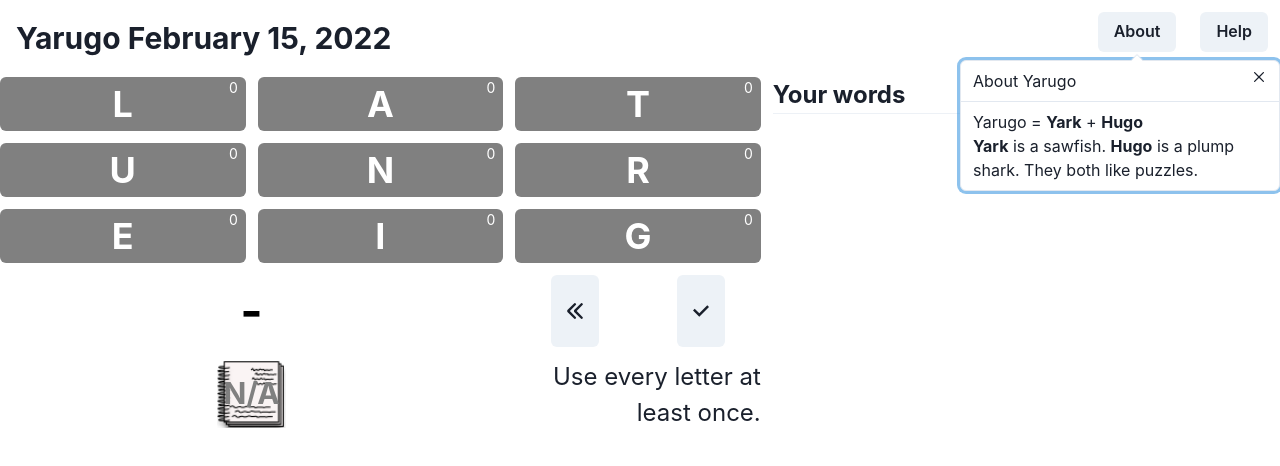
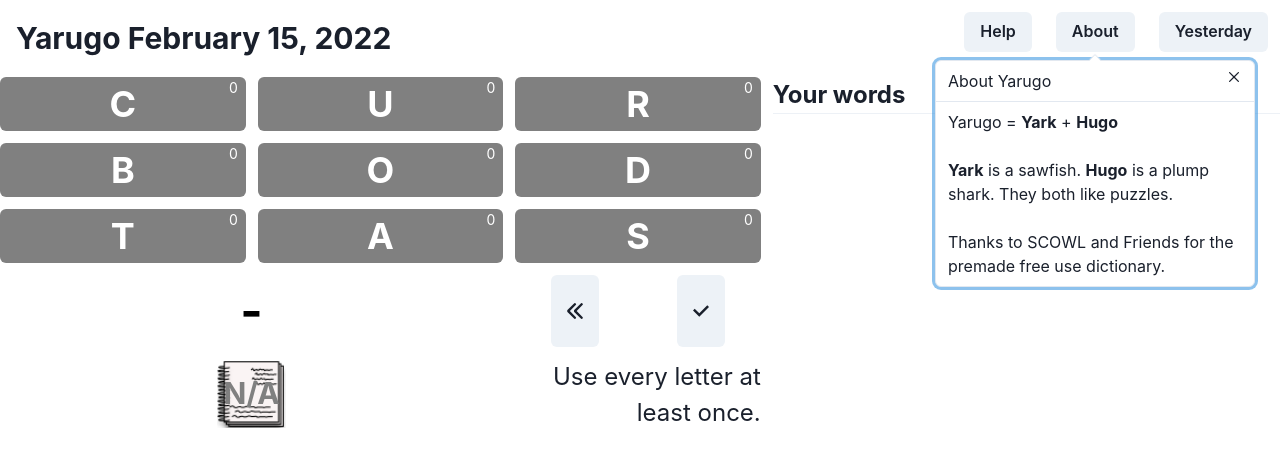
Before and after one commit to JonGoldberg/yarugo, a Next.js app: page /puzzle in a window 1280 px wide. Both pictures are taken after a click on the button "About". Shown: the top 466 px of the page. Built offline with nearby package versions, Linux system fonts and the light colour scheme.

Commit message:
Update the header and add 'yesterdays results'.

```diff
--- a/data/currentGame.json
+++ b/data/currentGame.json
@@ -1,4 +1,4 @@
 {
-  "puzzleIndex": 0,
+  "puzzleIndex": 1,
   "date": "February 15, 2022"
 }
--- a/pages/api/board.ts
+++ b/pages/api/board.ts
@@ -6,6 +6,8 @@
   return res.status(200).json({
     date: currentGame.date,
     board: puzzles[currentGame.puzzleIndex][0],
+    lastBoard: puzzles[currentGame.puzzleIndex-1][0],
+    lastYarugos: puzzles[currentGame.puzzleIndex-1][1],
   });
 }
 
--- /dev/null
+++ b/pages/api/dict.ts
@@ -0,0 +1,8 @@
+import { NextApiHandler } from "next";
+import words from "../../data/words/words.json";
+
+const dict: NextApiHandler = (req, res) => {
+  return res.status(200).json(words);
+}
+
+export default dict;
--- /dev/null
+++ b/pages/api/user/[id].ts
@@ -0,0 +1,15 @@
+import { NextApiHandler } from "next";
+import users from "../../../lib/data/users.json";
+
+const user: NextApiHandler = (req, res) => {
+  const { id } = req.query;
+  const userData = users.find(userObj => String(userObj.id) === String(id))
+
+  if (userData) {
+    res.status(200).json(userData);
+  } else {
+    res.status(404).send("No user found.");
+  }
+}
+
+export default user;
--- a/pages/puzzle/index.tsx
+++ b/pages/puzzle/index.tsx
@@ -30,7 +30,11 @@
 
   return (
     <Flex flexDirection="column">
-      <PuzzleHeader puzzleDate={boardData.date} />
+        <PuzzleHeader
+          puzzleDate={boardData.date}
+          yesterdaysBoard={boardData.lastBoard.toUpperCase()}
+          yesterdaysYarugos={boardData.lastYarugos}
+        />
       <LetterBoard board={boardData.board.toUpperCase()} />
     </Flex>
   );
--- a/ui/puzzleHeader.tsx
+++ b/ui/puzzleHeader.tsx
@@ -2,6 +2,7 @@
   Box,
   Button,
   Flex,
+  Link,
   Popover,
   PopoverArrow,
   PopoverBody,
@@ -15,6 +16,8 @@
 
 export default function PuzzleHeader(props: {
   puzzleDate: string,
+  yesterdaysBoard: string,
+  yesterdaysYarugos: string[],
 }) {
   return (
     <Flex flexDirection="row">
@@ -22,22 +25,6 @@
             <Text fontSize="3xl" fontWeight="bold" margin={4}>Yarugo {props.puzzleDate}</Text>
         </Box>
         <Spacer />
-        <Box margin={3}>
-            <Popover>
-                <PopoverTrigger>
-                    <Button>About</Button>
-                </PopoverTrigger>
-                <PopoverContent>
-                    <PopoverArrow />
-                    <PopoverCloseButton />
-                    <PopoverHeader>About Yarugo</PopoverHeader>
-                    <PopoverBody>
-                        <p>Yarugo = <b>Yark</b> + <b>Hugo</b></p>
-                        <p><b>Yark</b> is a sawfish. <b>Hugo</b> is a plump shark. They both like puzzles.</p>
-                    </PopoverBody>
-                </PopoverContent>
-            </Popover>
-        </Box>
         <Box margin={3}>
             <Popover>
                 <PopoverTrigger>
@@ -55,6 +42,47 @@
                 </PopoverContent>
             </Popover>
         </Box>
+        <Box margin={3}>
+            <Popover>
+                <PopoverTrigger>
+                    <Button>About</Button>
+                </PopoverTrigger>
+                <PopoverContent>
+                    <PopoverArrow />
+                    <PopoverCloseButton />
+                    <PopoverHeader>About Yarugo</PopoverHeader>
+                    <PopoverBody>
+                        <p>Yarugo = <b>Yark</b> + <b>Hugo</b></p>
+                        <br/>
+                        <p><b>Yark</b> is a sawfish. <b>Hugo</b> is a plump shark. They both like puzzles.</p>
+                        <br/>
+                        <p>Thanks to <Link href="http://wordlist.sourceforge.net" isExternal>SCOWL and Friends</Link> for the premade free use dictionary.</p>
+                    </PopoverBody>
+                </PopoverContent>
+            </Popover>
+        </Box>
+        <Box margin={3}>
+            <Popover>
+                <PopoverTrigger>
+                    <Button>Yesterday</Button>
+                </PopoverTrigger>
+                <PopoverContent>
+                    <PopoverArrow />
+                    <PopoverCloseButton />
+                    <PopoverHeader>Yesterday's results</PopoverHeader>
+                    <PopoverBody>
+                        <p>
+                            <Text fontSize="2xl">Board: </Text>
+                            <Text fontSize="2xl" fontWeight="bold">{props.yesterdaysBoard}</Text>
+                        </p>
+                        <p>
+                            <Text fontSize="2xl">Yarugos: </Text>
+                            <Text fontSize="2xl" fontWeight="bold">{props.yesterdaysYarugos.join(", ")}</Text>
+                        </p>
+                    </PopoverBody>
+                </PopoverContent>
+            </Popover>
+        </Box>
     </Flex>
   );
 }
--- a/ui/score.tsx
+++ b/ui/score.tsx
@@ -53,7 +53,7 @@
 
 const SCORE_COLORS = [
   {threshold: 90, color: "green"},
-  {threshold: 80, color: "khaki"},
+  {threshold: 80, color: "orange"},
   {threshold: 70, color: "salmon"},
   {threshold: 60, color: "red"},
 ];
```
Also changed, not shown: pages/user/[id].tsx (added, +58 -0 lines).
